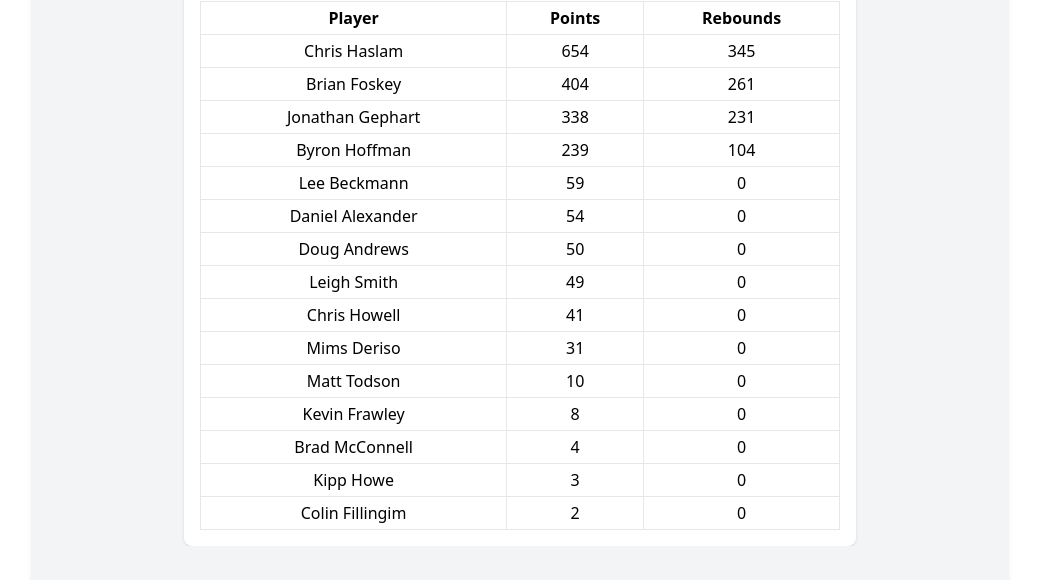
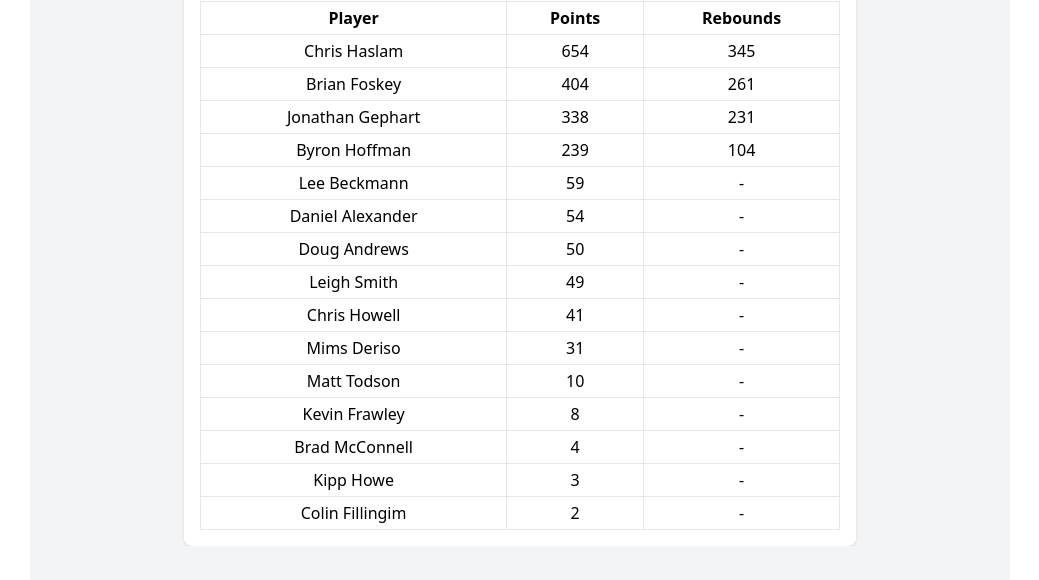
Before and after one commit to newonda1/st-andrews-basketball, a React (Vite) app: page /seasons/1992-93 in a window 1280 px wide. Shown: the part 2016-2596 px from the top of the page, without its empty margins (120-1159 px from the left). Built offline with nearby package versions, Linux system fonts and the light colour scheme.

Commit message:
Update Season1992_93.jsx

```diff
--- a/src/seasons/Season1992_93.jsx
+++ b/src/seasons/Season1992_93.jsx
@@ -158,7 +158,9 @@ function Season1992_93() {
                     <tr key={idx}>
                       <td className="border px-2 py-1">{playerName}</td>
                       <td className="border px-2 py-1">{stat.Points}</td>
-                      <td className="border px-2 py-1">{stat.Rebounds}</td>
+                      <td className="border px-2 py-1">
+                        {stat.Rebounds === 0 ? '-' : stat.Rebounds}
+                      </td>
                     </tr>
                   );
                 })}
```
